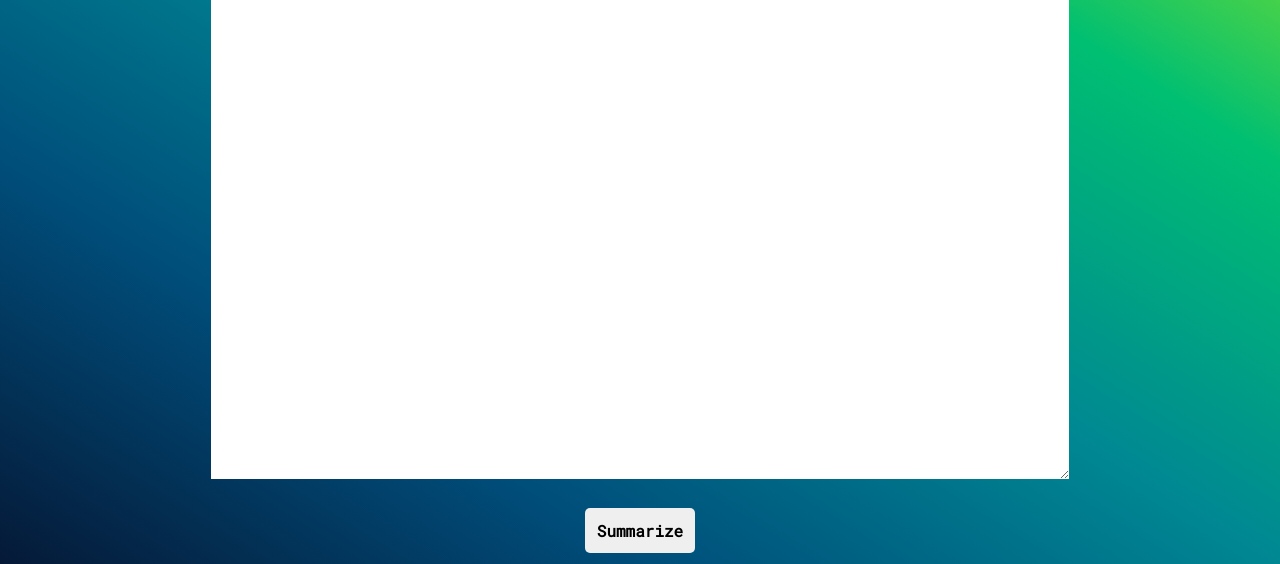
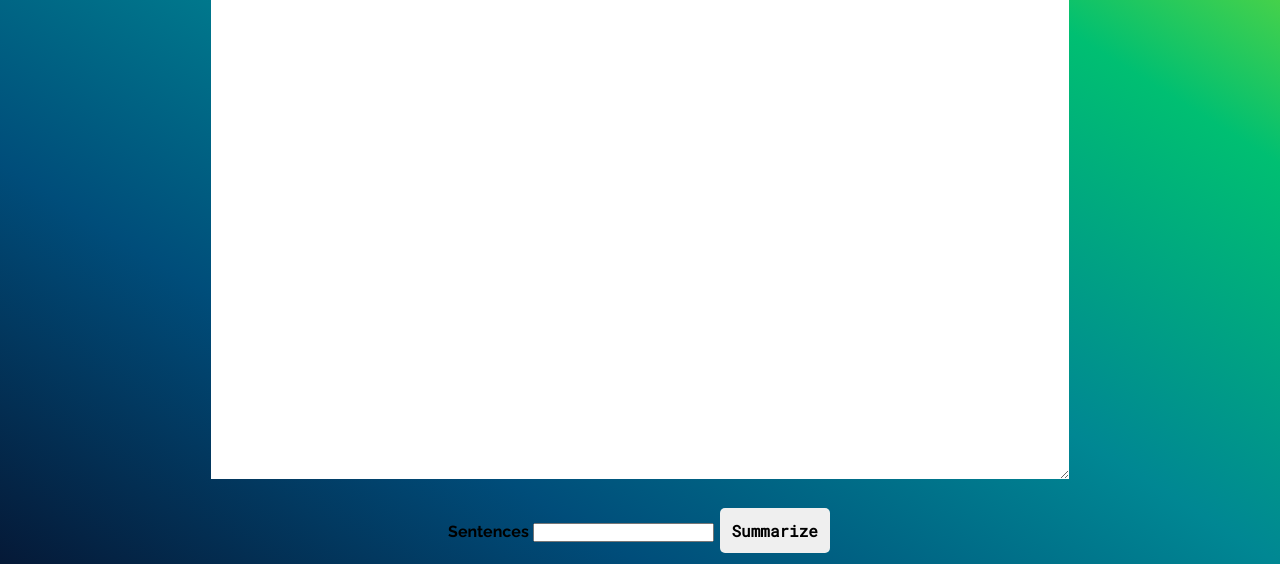
Before and after one commit to 14Emanuel/Text-Summarizer---Spacy, a Flask app: page / in a window 1280 px wide; the page is wider, and only the part inside the window is pictured. Shown: the part 236-800 px from the top of that part. Run offline with Flask 2, Linux system fonts and the light colour scheme.

Commit message:
added form for sentences

```diff
--- a/app.py
+++ b/app.py
@@ -18,8 +18,9 @@ def home():
 @app.route('/predict', methods = ['POST'])
 
 def predict():
-    document =request.form["z1"]  #fetching text from html form
-
+    document =request.form["content"]  #fetching text from html form
+    num = request.form["sentences"]  #fetching text from html form
+    print(num)
     #Load English into Spacy
     nlp = spacy.load("en_core_web_sm")
     document = nlp(document)
@@ -54,7 +55,7 @@ def predict():
                     sent_strength[sent]=freq_word[word.text]
 
     #Summarizing sentences
-    summarized_sentences = nlargest(4, sent_strength, key=sent_strength.get)
+    summarized_sentences = nlargest(int(num) if num else 4, sent_strength, key=sent_strength.get)
 
     #final sentence
     final_sentences= [w.text for w in summarized_sentences]
@@ -66,4 +67,4 @@ def predict():
 
 #Run app
 if __name__ == "__main__":
-    app.run(debug=True)
+    app.run(debug=False)
--- a/template/input.html
+++ b/template/input.html
@@ -25,8 +25,10 @@
         <br><br>
         <form action='/predict' method="post">
             <div class="input">
-                <textarea class='input-text' id="tutorial" name="z1" rows="20" cols="70" ></textarea><br>
-                <button class="button" type="Summarize" >Summarize</button>
+                <textarea class='input-text' id="tutorial" name="content" rows="20" cols="70" ></textarea><br>
+                <label for="sentences">Sentences</label>
+                    <input type="number" name="sentences" id="sentences">
+                <button class="button" type="submit" >Summarize</button>
             </div>
 
         </form>
```
Also changed, not shown: 1 other file.
